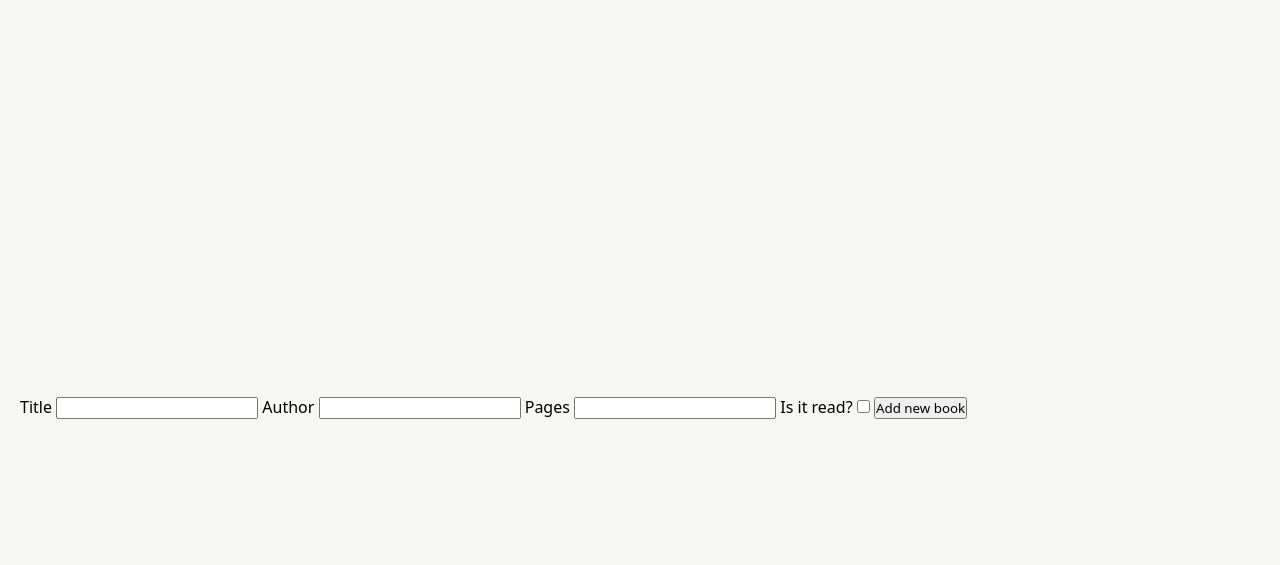
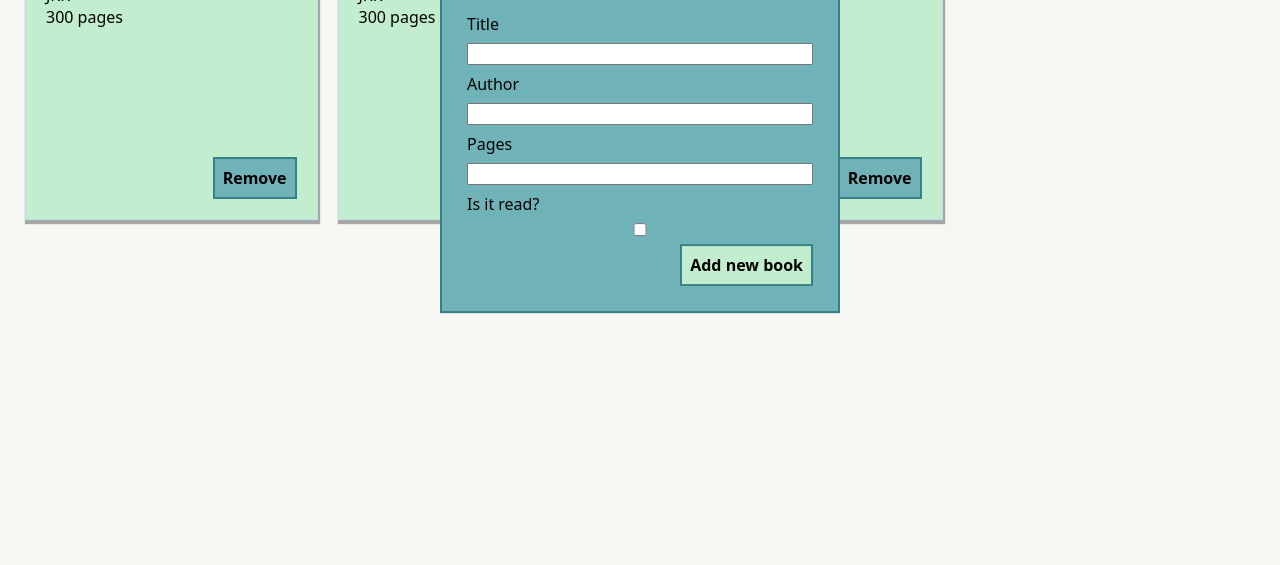
Before and after one commit to volpe23/library-project, a plain HTML site: page index.html in a window 1280 px wide. Shown: the part 235-800 px from the top of the page. Drawn offline with Linux system fonts and the light colour scheme.

Commit message:
Added form styling

```diff
--- a/index.html
+++ b/index.html
@@ -15,6 +15,7 @@
         <div class="container">
 
         </div>
+        <div class="modal">
             <form action="/">
                 <label for="title">Title</label>
                 <input type="text" id="title" required>
@@ -27,9 +28,9 @@
 
                 <label for="read">Is it read?</label>
                 <input type="checkbox" id="read" required>
-
                 <input type="submit" id="newBook" value="Add new book">
             </form>
+        </div>
     </main>
     <script src="script.js"></script>
 </body>
--- a/script.js
+++ b/script.js
@@ -24,7 +24,7 @@ myLibrary.push(harryPotter3);
 function displayBooks() {
     const container = document.querySelector('.container');
     container.innerHTML = '';
-    myLibrary.forEach((book) => {
+    myLibrary.forEach((book, i) => {
         const card = document.createElement('div');
         card.classList.add('card');
         const title = document.createElement('h3');
@@ -32,8 +32,16 @@ function displayBooks() {
         const author = document.createElement('p');
         author.textContent = book.author;
         const pages = document.createElement('p');
-        pages.textContent = book.pages;
-        card.append(title, author, pages);
+        pages.textContent = `${book.pages} pages`;
+        const removeButton = document.createElement('button');
+        removeButton.textContent = 'Remove';
+        removeButton.setAttribute('value', i);
+        removeButton.classList.add('remove-button');
+        removeButton.addEventListener('click', () => {
+            myLibrary.splice(i, 1);
+            displayBooks();
+        });
+        card.append(title, author, pages, removeButton);
         container.append(card);
     });
 }
--- a/styles.scss
+++ b/styles.scss
@@ -1,6 +1,6 @@
 $grey: #f6f6f2;
 $dark-green: #388087;
-$light-blueblue: #6fb3b8;
+$light-bluegreen: #6fb3b8;
 $light-blue: #badfe7;
 $light-green: #c2edce;
 
@@ -13,14 +13,10 @@ $light-green: #c2edce;
     font-family: system-ui,-apple-system,"Segoe UI",Roboto,"Helvetica Neue",Arial,"Noto Sans","Liberation Sans",sans-serif,"Apple Color Emoji","Segoe UI Emoji","Segoe UI Symbol","Noto Color Emoji";;
 }
 .library-header {
-    // position: absolute;
-    // top: 0;
-    // left: 0;
     display: flex;
     align-items: center;
     justify-content: center;
     height: 100px;
-    width: 100vw;
     background-color: $dark-green;
     text-align: center;
     h2 {
@@ -31,25 +27,82 @@ $light-green: #c2edce;
     }
 }
 main {
+    position: relative;
     background-color: $grey;
-    padding: 20px;
+    padding: 25px;
     min-height: calc(100vh - 100px);
 }
 
 .container {
     display: grid;
-    grid-template-columns: repeat(auto-fit, minmax(250px, 1fr));
+    grid-template-columns: repeat(auto-fill, minmax(250px, 1fr));
     gap: 20px;
+    padding-top: 30px;
     .card {
+        display: flex;
+        flex-direction: column;
         background-color: $light-green;
         border: 1px solid $light-blue;
         padding: 20px;
+        height: 300px;
+        box-shadow: 1px 3px 1px 1px #a6a6a6;
+
         h3 {
             width: 100%;
+            font-size: 2rem;
+        }
+        .remove-button {
+            @extend %buttonstyle;
+            background-color: $light-bluegreen;
+        }
+        .remove-button:hover {
+            @extend %buttonhover;
+            background-color: $dark-green;
+            color: white;
+
         }
     }
 }
 
-form {
-    margin-top: 400px;
+%buttonstyle {
+    align-self: flex-end;
+    padding: 8px;
+    border: 2px solid $dark-green;
+    font-size: 16px;
+    font-weight: 700;
+    cursor: pointer;
+    margin-top:auto;
+    transition: scale 0.2s ease-in-out;
 }
+
+%buttonhover {
+    box-shadow: -1px 1px 2px 1px darkgrey;
+    scale: 1.1;
+    transition: scale 0.2s ease-in-out;
+}
+
+.modal {
+    width: min(400px, 80vw);
+    border: 2px solid $dark-green;
+    // margin-top: 200px;
+    padding: 25px;
+    position: absolute;
+    top: 50%;
+    left:50%;
+    transform: translate(-50%, -70%);
+    background-color: $light-bluegreen;
+    form {
+        display: flex;
+        flex-direction: column;
+        gap: 8px;
+
+        #newBook {
+            @extend %buttonstyle;
+            background-color: $light-green;
+        };
+        #newBook:hover {
+            @extend %buttonhover;
+        }
+    }
+
+}
```
Also changed, not shown: styles.css, 1 other file. Lines whose indentation alone changed are shown as unchanged.
